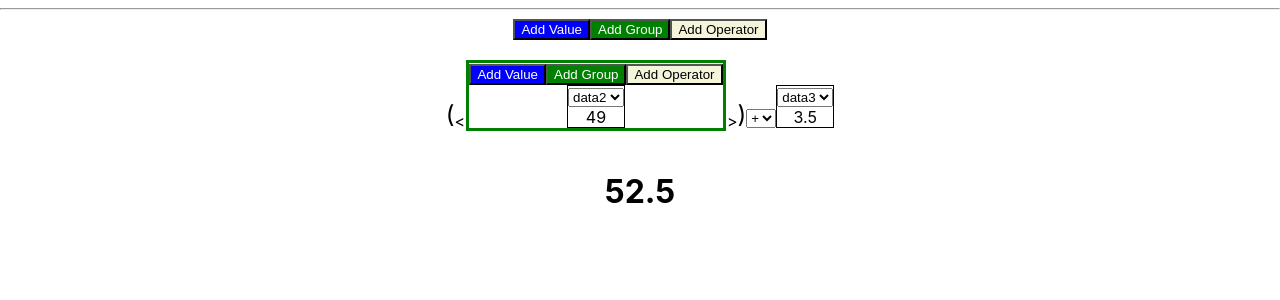
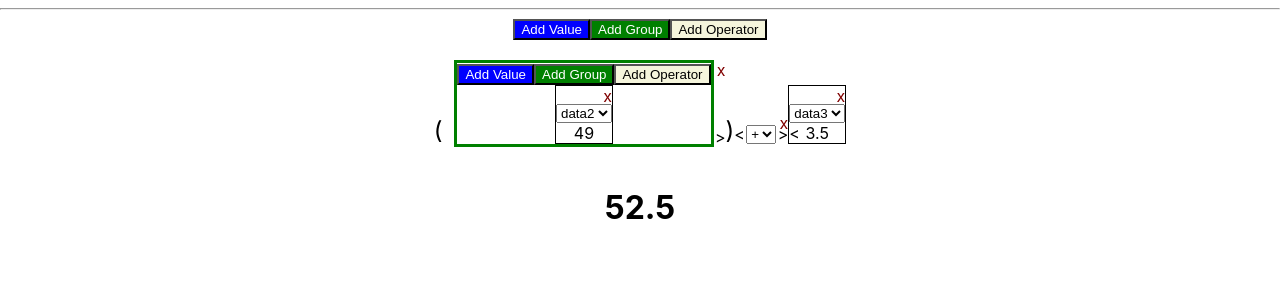
Before and after one commit to sigonasr2/EquationsBuilder, a React (Create React App) app in the folder equations/: page / in a window 1280 px wide. Shown: the top 300 px of the page. Built offline with nearby package versions, Linux system fonts and the light colour scheme.

Commit message:
Include editor controls for operators.

```diff
--- a/equations/src/App.js
+++ b/equations/src/App.js
@@ -3,8 +3,27 @@ import {useEffect,useState} from 'react';
 import './App.css';
 
 function EditorControls(p) {
+	const {equation,setEquation,id} = p
 	return <>
-	<span className="mouseover" style={{position:"absolute",bottom:0,left:0}}>{"<"}</span><span className="mouseover" style={{position:"absolute",bottom:0,right:0}}>{">"}</span>
+	{id>0&&<span className="mouseover" style={{position:"absolute",bottom:0,left:0}} onClick={()=>{
+		var eqArr = [...equation]
+		var oldVal = eqArr[id-1]
+		eqArr[id-1] = eqArr[id]
+		eqArr[id] = oldVal
+		setEquation(eqArr)
+	}}>{"<"}</span>}
+	{id<equation.length-1&&<span className="mouseover" style={{position:"absolute",bottom:0,right:0}} onClick={()=>{
+		var eqArr = [...equation]
+		var oldVal = eqArr[id+1]
+		eqArr[id+1] = eqArr[id]
+		eqArr[id] = oldVal
+		setEquation(eqArr)
+	}}>{">"}</span>}
+	<span className="mouseover" style={{color:"maroon",position:"absolute",top:0,right:0}} onClick={()=>{
+		var eqArr = [...equation]
+		eqArr.splice(id,1)
+		setEquation(eqArr)
+	}}>{"x"}</span>
 	</>
 }
 
@@ -41,7 +60,7 @@ function EquationGroup(p) {
 			<br/>
 			{arr.map((eq,i)=>Array.isArray(eq)?<EquationGroup equation={myArr} setEquation={setMyArr} data={data} arr={eq} key={i} id={i}/>:eq==="×"||eq==="-"||eq==="+"||eq==="÷"?<EquationOperator equation={myArr} setEquation={setMyArr} data={data} operator={eq} key={i} id={i}/>:<EquationValue equation={myArr} setEquation={setMyArr} data={data} val={eq} key={i} id={i}/>)}
 		</div>
-	<EditorControls/>
+		<EditorControls equation={equation} setEquation={setEquation} id={id}/>
 	</div>
 	<span style={{fontSize:"24px"}}>)</span>
 	</>
@@ -58,9 +77,11 @@ function EquationOperator(p) {
 		setEquation(eqArr)
 	},[op])
 
-	return <select value={op} defaultValue={operator} onChange={(ev)=>{setOp(ev.currentTarget.value)}}>
+	return <div style={{position:"relative",display:"inline-block",paddingLeft:"12px",paddingRight:"12px",paddingTop:"10px"}}><select value={op} defaultValue={operator} onChange={(ev)=>{setOp(ev.currentTarget.value)}}>
 		{["+","-","×","÷"].map((sign)=><option key={sign} value={sign}>{sign}</option>)}
 	</select>
+	<EditorControls equation={equation} setEquation={setEquation} id={id}/>
+	</div>
 }
 
 function EquationValue(p) {
@@ -74,12 +95,13 @@ function EquationValue(p) {
 		setEquation(eqArr)
 	},[item])
 
-	return <div style={{display:"inline-block",border:"1px solid black"}}>
+	return <div style={{position:"relative",display:"inline-block",border:"1px solid black",paddingTop:"16px"}}>
 	<select value={item} defaultValue={val} onChange={(ev)=>{setItem(ev.currentTarget.value)}}>
 		{Object.keys(data).map((key)=><option key={key} value={key}>{key}</option>)}
 	</select>
 	<br/>
 	{data[val]}
+	<EditorControls equation={equation} setEquation={setEquation} id={id}/>
 	</div>
 }
 
```
